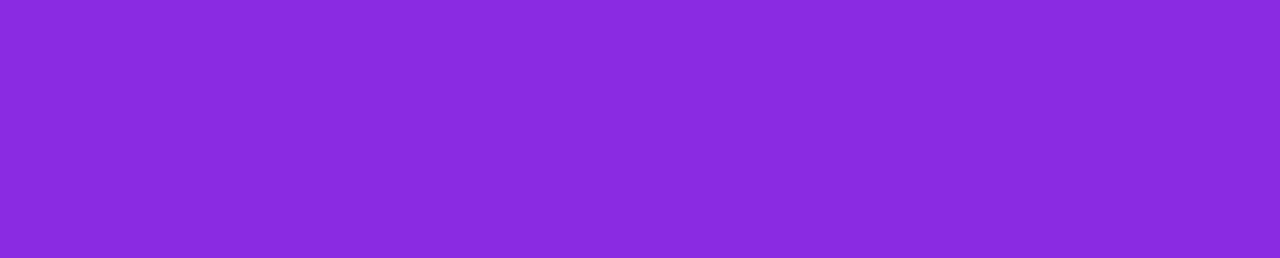
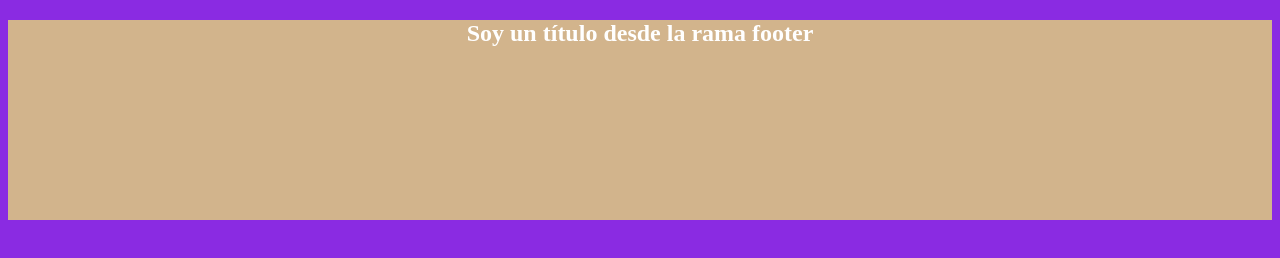
Before and after one commit to padhec/ramas, a plain HTML site: page index.html in a window 1280 px wide. Drawn offline with Linux system fonts and the light colour scheme.

Commit message:
Commit desde la rama task/03/footer

```diff
--- a/index.html
+++ b/index.html
@@ -1,12 +1,14 @@
 <!DOCTYPE html>
 <html lang="en">
-<head>
-  <meta charset="UTF-8">
-  <meta name="viewport" content="width=device-width, initial-scale=1.0">
-  <title>Ramas en Git</title>
-  <link rel="stylesheet" href="./style.css">
-</head>
-<body>
-
-</body>
+  <head>
+    <meta charset="UTF-8" />
+    <meta name="viewport" content="width=device-width, initial-scale=1.0" />
+    <title>Ramas en Git</title>
+    <link rel="stylesheet" href="./style.css" />
+  </head>
+  <body>
+    <footer class="footer-container">
+      <h2 class="footer-title">Soy un título desde la rama footer</h2>
+    </footer>
+  </body>
 </html>
--- a/style.css
+++ b/style.css
@@ -1,3 +1,13 @@
 body {
   background-color: blueviolet;
 }
+
+.footer-container {
+  background-color: tan;
+  height: 200px;
+  text-align: center;
+}
+
+.footer-title {
+  color: white;
+}
```
